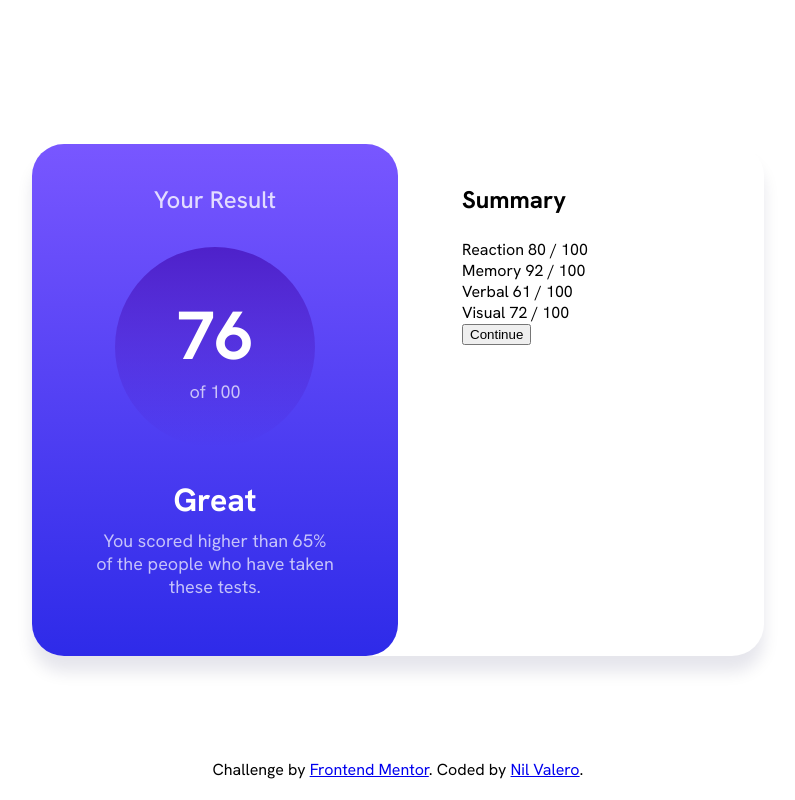
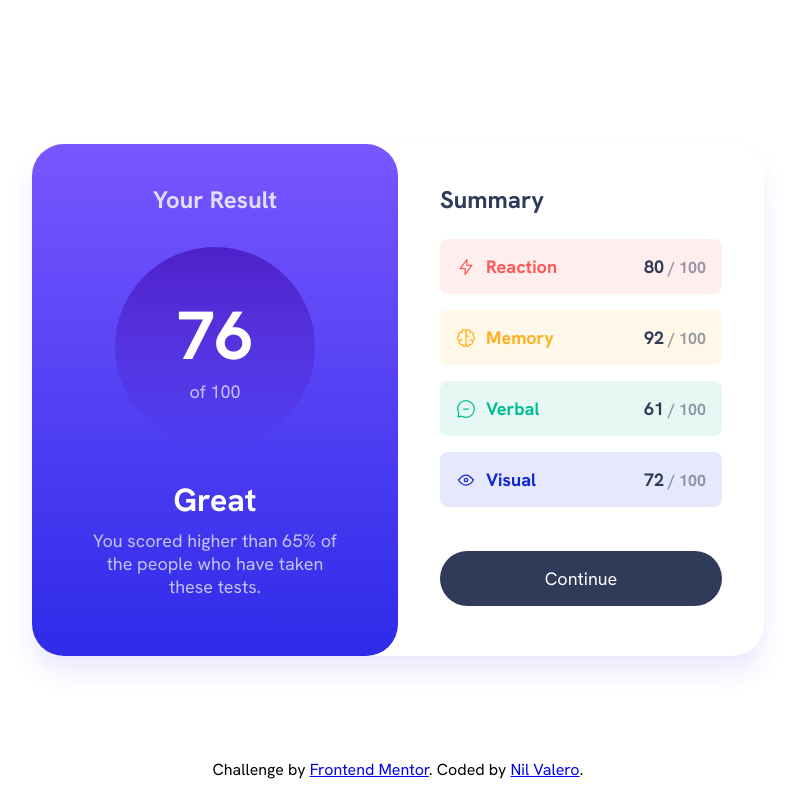
Before and after one commit to nvalero13/fm-results-summary-component, a website: page index.html in a window 1280 px wide. Shown: the whole page, without its empty margins (242-1037 px from the left). Drawn offline with Linux system fonts and the light colour scheme.

Commit message:
completed

```diff
--- a/index.html
+++ b/index.html
@@ -33,10 +33,46 @@
       </div>
       <div class="summary">
         <h3>Summary</h3>
-        <article>Reaction 80 / 100</article>
-        <article>Memory 92 / 100</article>
-        <article>Verbal 61 / 100</article>
-        <article>Visual 72 / 100</article>
+        <article class="reaction">
+          <span class="title">
+            <img src="./assets/images/icon-reaction.svg" alt="Reaction icon" />
+            Reaction
+          </span>
+          <span
+            ><span class="sum-result">80</span
+            ><span class="sum-total"> / 100</span>
+          </span>
+        </article>
+        <article class="memory">
+          <span class="title">
+            <img src="./assets/images/icon-memory.svg" alt="Memory icon" />
+            Memory
+          </span>
+          <span
+            ><span class="sum-result">92</span
+            ><span class="sum-total"> / 100</span></span
+          >
+        </article>
+        <article class="verbal">
+          <span class="title">
+            <img src="./assets/images/icon-verbal.svg" alt="Verbal icon" />
+            Verbal
+          </span>
+          <span
+            ><span class="sum-result">61</span
+            ><span class="sum-total"> / 100</span></span
+          >
+        </article>
+        <article class="visual">
+          <span class="title">
+            <img src="./assets/images/icon-visual.svg" alt="Visual icon" />
+            Visual
+          </span>
+          <span
+            ><span class="sum-result">72</span
+            ><span class="sum-total"> / 100</span>
+          </span>
+        </article>
 
         <button>Continue</button>
       </div>
--- a/style.scss
+++ b/style.scss
@@ -47,23 +47,26 @@ main {
   height: 512px;
   background-color: white;
   border-radius: 32px;
-  box-shadow: 0 16px 16px rgba(0, 0, 72, 0.1);
+  box-shadow: 0 16px 24px hsl(241, 81%, 54%, 0.1);
 }
 
 h1 {
   font-size: 68px;
+  font-weight: bold;
 }
 
 h2 {
   font-size: 32px;
+  font-weight: bold;
 }
 
 h3 {
   font-size: 24px;
+  font-weight: bold;
 }
 
 .result {
-  padding: 16px 64px;
+  padding: 16px 60px;
   box-sizing: border-box;
   height: 100%;
   width: 50%;
@@ -77,7 +80,6 @@ h3 {
   h3 {
     color: hsla(0, 0%, 100%, 0.8);
     text-align: center;
-    font-weight: 500;
   }
 
   .circle {
@@ -119,5 +121,75 @@ h3 {
 .summary {
   width: 50%;
   box-sizing: border-box;
-  padding: 16px 64px;
+  padding: 16px 42px;
+
+  h3 {
+    color: $dark-gray-blue;
+  }
+
+  article {
+    display: flex;
+    justify-content: space-between;
+    padding: 16px;
+    margin: 16px 0;
+    border-radius: 8px;
+    font-weight: bold;
+    font-size: 18px;
+
+    .title {
+      display: flex;
+      align-items: center;
+      gap: 10px;
+    }
+
+    .sum-result {
+      color: $dark-gray-blue;
+      font-weight: bold;
+    }
+
+    .sum-total {
+      color: hsl(224, 30%, 27%, 0.5);
+      font-size: 16px;
+    }
+  }
+
+  .reaction {
+    color: $light-red;
+    background-color: hsl(0, 100%, 67%, 0.1);
+  }
+
+  .memory {
+    color: $orange-yellow;
+    background-color: hsl(39, 100%, 56%, 0.1);
+  }
+
+  .verbal {
+    color: $green-teal;
+    background-color: hsl(166, 100%, 37%, 0.1);
+  }
+
+  .visual {
+    color: $cobalt-blue;
+    background-color: hsl(234, 85%, 45%, 0.1);
+  }
 }
+
+button {
+  margin-top: 28px;
+  font-family: "Hanken Grotesk";
+  font-size: 18px;
+  width: 100%;
+  padding: 16px;
+  color: white;
+  background-color: $dark-gray-blue;
+  border: none;
+  border-radius: 32px;
+
+  &:hover {
+    background: linear-gradient(
+      0deg,
+      $light-royal-blue 0%,
+      $light-slate-blue 100%
+    );
+  }
+}
```
Also changed, not shown: README-template.md (deleted), README.md, style.css, 1 other file.
